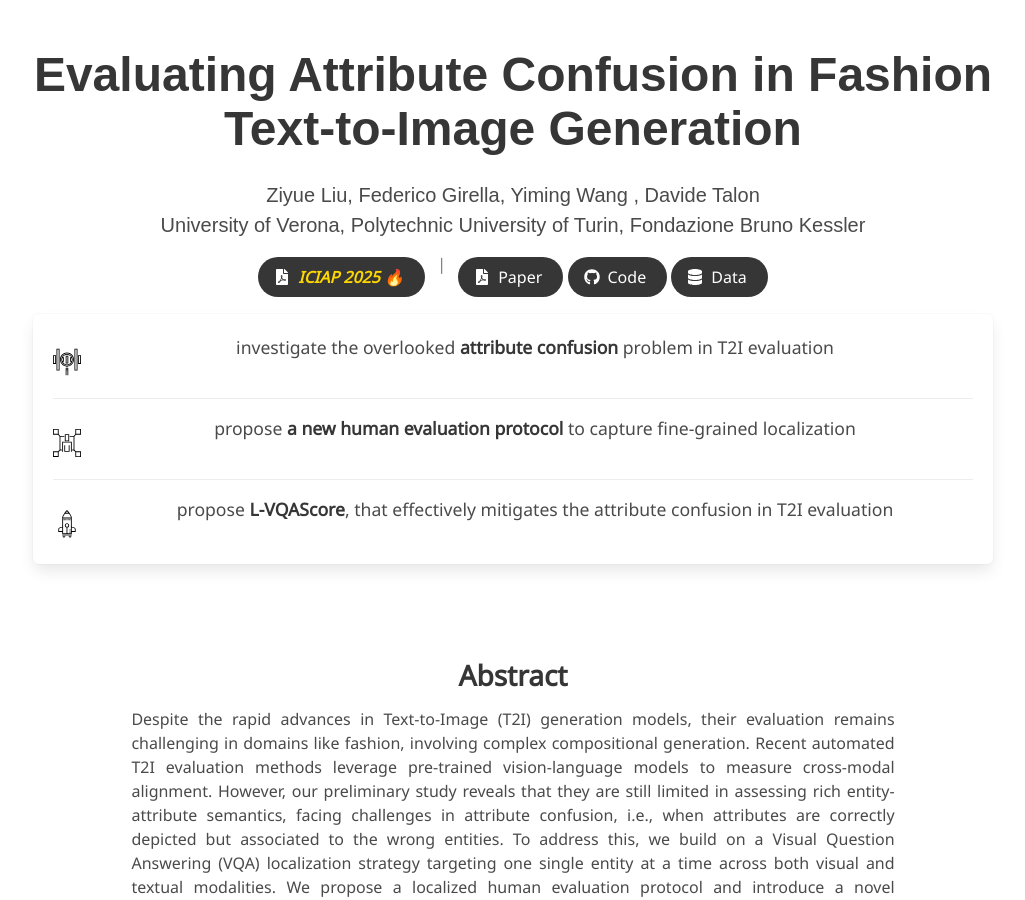
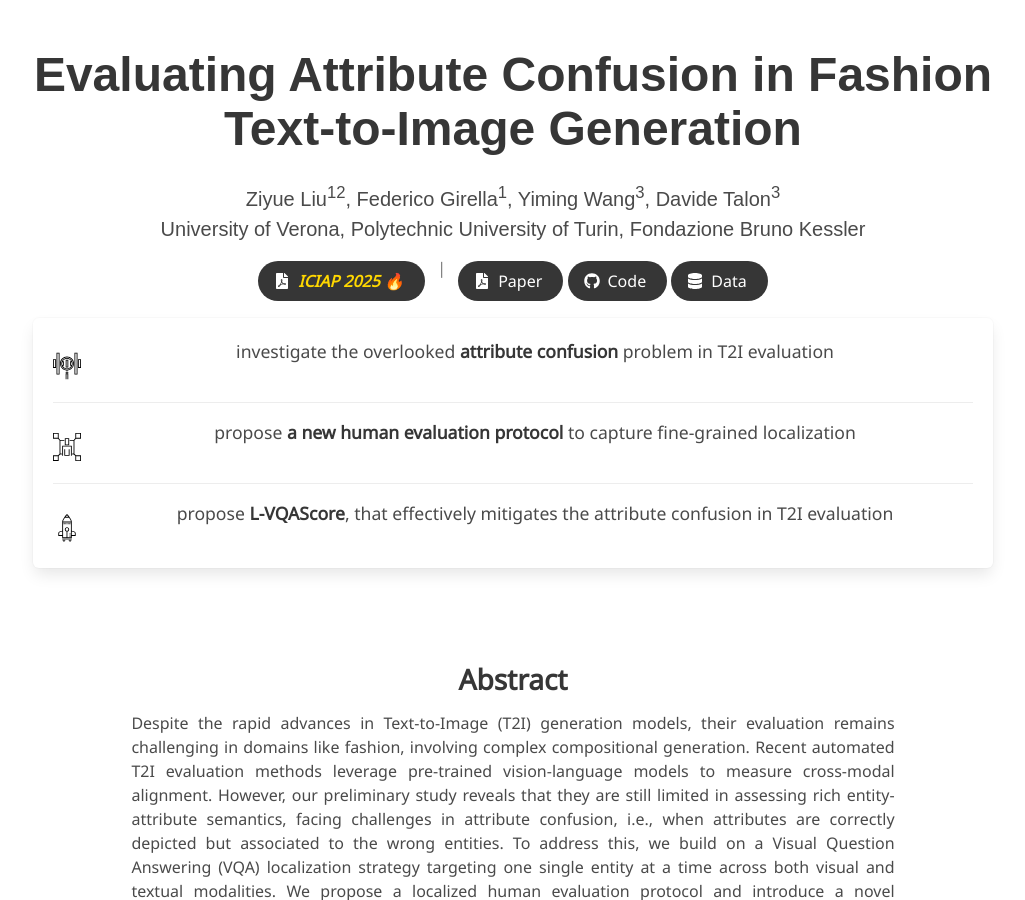
Before and after one commit to intelligolabs/L-VQAScore, a Jekyll site: the page built from index.md, in a window 1280 px wide and 900 px high. Shown: the whole window, without its empty margins (127-1152 px from the left). Built offline with Jekyll 4.4.1, drawn with Linux system fonts in a browser that asks for light colours; some web fonts are replaced.

Commit message:
Update index.md

```diff
--- a/index.md
+++ b/index.md
@@ -4,7 +4,7 @@ permalink: /
 
 title: Evaluating Attribute Confusion in Fashion Text-to-Image Generation
 authors:
-    Ziyue Liu, Federico Girella, Yiming Wang , Davide Talon
+    Ziyue Liu<sup>1</sup><sup>2</sup>, Federico Girella<sup>1</sup>, Yiming Wang<sup>3</sup>, Davide Talon<sup>3</sup>
 affiliations:
     University of Verona, Polytechnic University of Turin, Fondazione Bruno Kessler
 paper: coming soon
```
